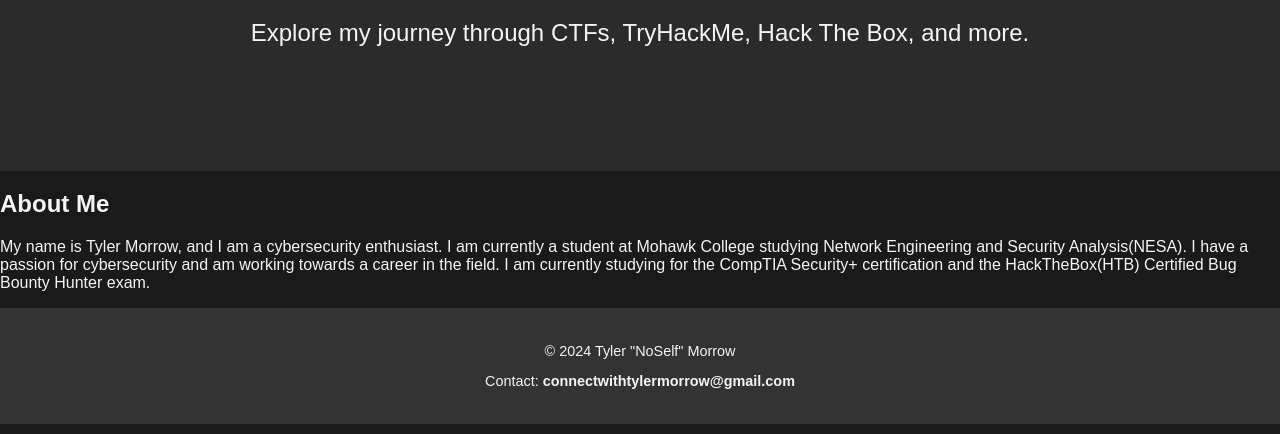
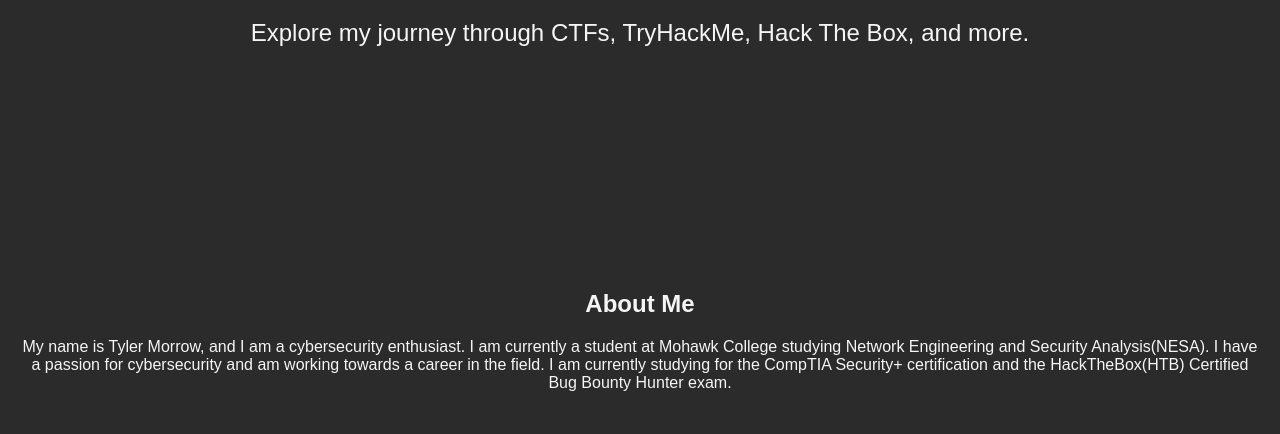
Before and after one commit to TylerMorrow16/SecurityJourney, a plain HTML site: page index.html in a window 1280 px wide. Shown: the part 366-800 px from the top of the page. Drawn offline with Linux system fonts and the light colour scheme.

Commit message:
changed a dash to an equal sign

```diff
--- a/index.html
+++ b/index.html
@@ -21,7 +21,7 @@
         <h1>Welcome to My Cybersecurity Portfolio</h1>
         <p>Explore my journey through CTFs, TryHackMe, Hack The Box, and more.</p>
     </section>
-    <section id-"aboutme">
+    <section id="aboutme">
         <h2>About Me</h2>
         <p>My name is Tyler Morrow, and I am a cybersecurity enthusiast. I am currently a student at Mohawk College studying Network Engineering and Security Analysis(NESA). I have a passion for cybersecurity and am working towards a career in the field. I am currently studying for the CompTIA Security+ certification and the HackTheBox(HTB) Certified Bug Bounty Hunter exam.</p>
     </section>
--- a/styles.css
+++ b/styles.css
@@ -27,7 +27,7 @@ nav ul li a {
     font-weight: bold;
 }
 
-#welcome {
+#welcome, #aboutme {
     text-align: center;
     padding: 100px 20px;
     background-color: #2b2b2b;
```
